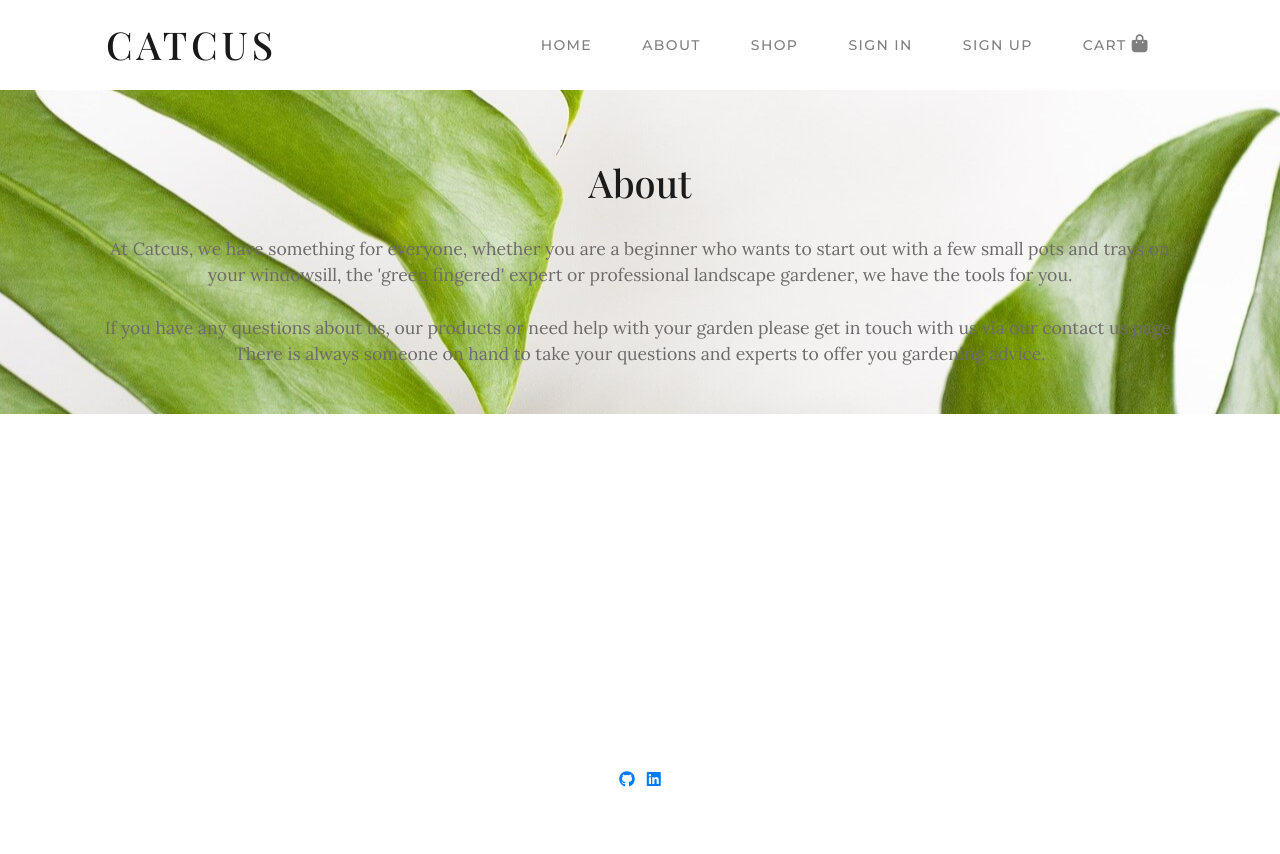
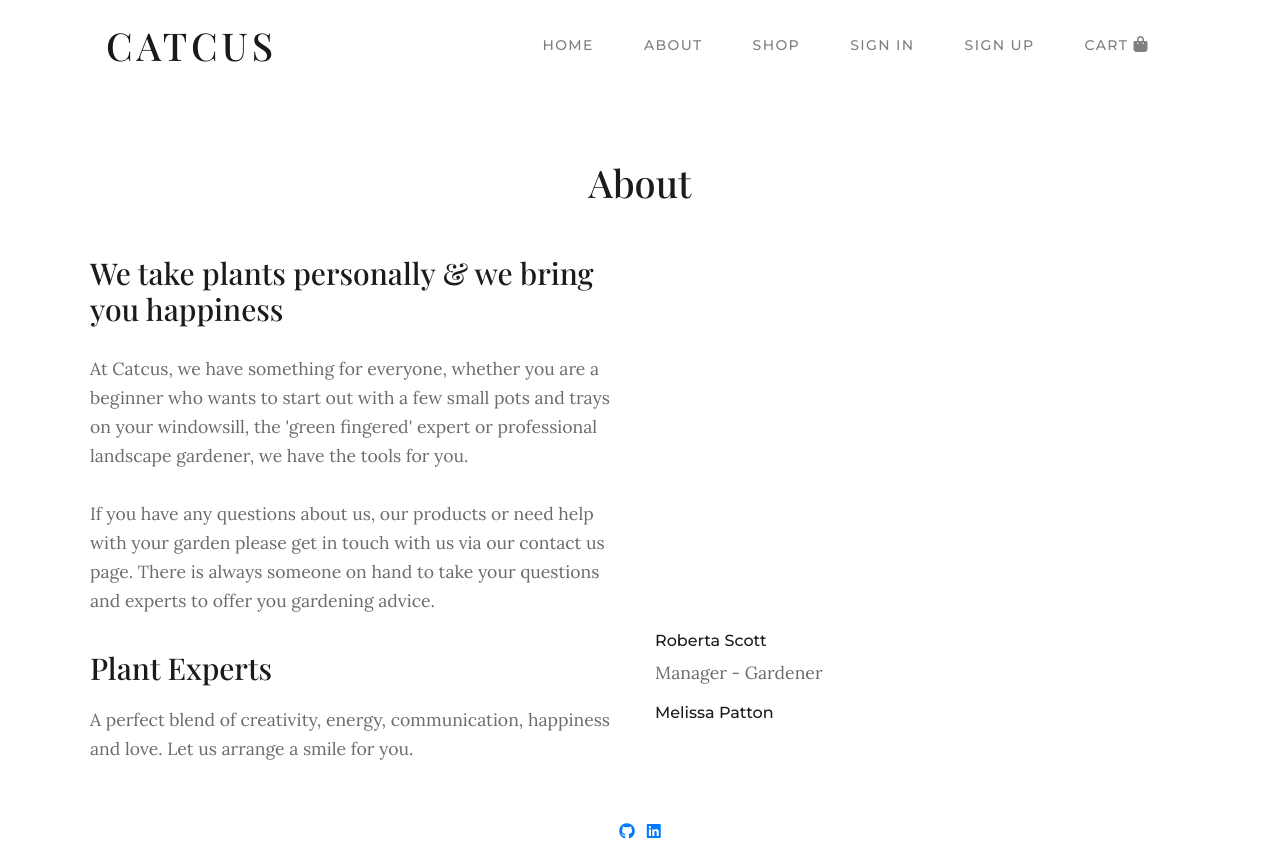
Before and after one commit to elisamunoz/cactus-shop, a Django app: page /about/ in a window 1280 px wide. Before the commit the page ends 787 px from the top, so only its background shows below. Run offline with Django 3.2, Linux system fonts and the light colour scheme; some libraries are stand-ins or nearby versions; grey boxes are pictures that could not be loaded.

Commit message:
fixed margins and added about pictures

```diff
--- a/static/css/accounts.css
+++ b/static/css/accounts.css
@@ -11,6 +11,7 @@
 }
 
 .account__title {
+    font-family: 'Playfair Display', serif;
     padding: 0px 0 30px;
     text-align: center;
 }
@@ -25,6 +26,10 @@
     margin: 0 auto;
     position: relative;
     width: 100%;
+}
+
+.account__form form label {
+    font-family: 'Lora', serif;
 }
 
 .account__img {
--- a/static/css/styles.css
+++ b/static/css/styles.css
@@ -15,6 +15,7 @@
   height: 100%;
   font-family: Montserrat, sans-serif;
   color: #1b1b1b;
+  line-height: 29px;
 }
 
 .navbar,
@@ -80,6 +81,13 @@
   font-size: 38px;
 }
 
+.section__subtitle {
+  font-family: playfair display, serif;
+  font-size: 30px;
+  margin: 19px 0;
+}
+
+
 .button {
   border: 0;
   outline: none;
@@ -128,13 +136,35 @@
   letter-spacing: .1em;
 }
 
-.nav-link:hover {
-  text-decoration: underline;
+.underline {
+  display: inline;
+  position: relative;
+  overflow: hidden;
+}
+.underline:after {
+  content: "";
+  position: absolute;
+  z-index: -1;
+  right: 0;
+  width: 0;
+  bottom: -5px;
+  background: #000;
+  height: 4px;
+  transition-property: width;
+  transition-duration: 0.3s;
+  transition-timing-function: ease-out;
+}
+.underline:hover:after,
+.underline:focus:after,
+.underline:active:after {
+  left: 0;
+  right: auto;
+  width: 100%;
 }
 
 .nav-item i {
   position: relative;
-  font-size: 18px;
+  font-size: 16px;
 }
 
 .badge-warning {
@@ -185,12 +215,7 @@
   width: 90%;
   margin: auto;
   padding: 30px 0;
-  text-align: center;
-}
-
-.background-image__about {
-  background-image: url("/images/about.jpg");
-  background-attachment: fixed;
+  text-align: left;
 }
 
 .about-card {
@@ -220,6 +245,26 @@
 
 .about__text h5 {
   margin-top: 15px;
+}
+/*
+.about__content__image__container {
+  position: relative;
+  width: 100%;
+  height: auto;
+} */
+
+.about__content__text {
+  margin-top: 27px;
+}
+
+
+
+.people1 {
+  background-image: url("/static/images/people-1.png");
+}
+
+.people2 {
+  background-image: url("/static/images/people-2.png");
 }
 
 /* Card */
--- a/static/css/tablet.css
+++ b/static/css/tablet.css
@@ -9,6 +9,7 @@
     .about-card {
         padding: 40px 20px;
     }
+
     /* Product detail url */
     .product__detail__img {
         height: 600px;
--- a/templates/about.html
+++ b/templates/about.html
@@ -2,14 +2,45 @@
 {% block content %}
 <!-- About -->
 <section class="about">
-    <div class="background-image background-image__about">
-        <div class="about__content">
+    <div>
+        <div class="container about__content">
             <h1 class="section__title">About</h1>
-            <p>At Catcus, we have something for everyone, whether you are a beginner who wants to start out with a few small pots and trays on your windowsill, the 'green fingered' expert or professional landscape gardener, we have the tools for you.
-            <br>
-            <br>
-            If you have any questions about us, our products or need help with your garden please get in touch with us via our contact us page. There is always someone on hand to take your questions and experts to offer you gardening advice.</p>
+            <div class="row">
+                <div class="col-12 col-lg-6">
+                    <h3 class="section__subtitle">We take plants personally & we bring you happiness</h3>
+                    <p class ="about__content__text">At Catcus, we have something for everyone, whether you are a beginner who wants to start out with a few small pots and trays on your windowsill, the 'green fingered' expert or professional landscape gardener, we have the tools for you.
+                        <br>
+                        <br>
+                    If you have any questions about us, our products or need help with your garden please get in touch with us via our contact us page. There is always someone on hand to take your questions and experts to offer you gardening advice.</p>
+                </div>
+                <!-- <div class="about__content__image__container"> -->
+                <div class="col-12 col-lg-6 about__content__image"></div>
+                <!-- </div> -->
+            </div>
+            <div class="row">
+                <div class="col-12 col-lg-6 about__people">
+                    <h3 class="section__subtitle">Plant Experts</h3>
+                    <p>A perfect blend of creativity, energy, communication, happiness and love. Let us arrange a smile for you.</p>
+                </div>
+                <div class="col-12 col-lg-6">
+                    <div class="about__people__card">
+                        <div class="background-image people1"></div>
+                        <div class="about__people__card__text">
+                            <h6>Roberta Scott</h6>
+                            <p>Manager - Gardener</p>
+                        </div>
+                    </div>
+                    <div class="about__people__card">
+                        <div class="background-image people2"></div>
+                        <div class="about__people__card__text">
+                            <h6>Melissa Patton</h6>
+                            <p></p>
+                        </div>
+                    </div>
+                </div>
+            </div>
         </div>
+
     </div>
     </div>
   </section>
--- a/templates/base.html
+++ b/templates/base.html
@@ -43,18 +43,18 @@
       </button>
       <div class="collapse navbar-collapse" id="navbarNavAltMarkup">
         <div class="navbar-nav">
-          <a class="nav-item nav-link" href="{% url 'home' %}">Home <span class="sr-only">(current)</span></a>
-          <a class="nav-item nav-link" href="{% url 'about' %}">About</a>
-          <a class="nav-item nav-link" href="{% url 'products_list' %}">Shop</a>
+          <a class="nav-item nav-link underline" href="{% url 'home' %}">Home <span class="sr-only">(current)</span></a>
+          <a class="nav-item nav-link underline" href="{% url 'about' %}">About</a>
+          <a class="nav-item nav-link underline" href="{% url 'products_list' %}">Shop</a>
           {% if user.is_authenticated %}
             <!-- <a class="nav-item nav-link" href="#">Hello {{ user }}</a>
             <a class="nav-item nav-link" href="{% url 'accounts:profile' %}">Profile</a> -->
-            <a class="nav-item nav-link" href="{% url 'accounts:logout' %}">Logout</a>
+            <a class="nav-item nav-link underline" href="{% url 'accounts:logout' %}">Logout</a>
           {% else %}
-            <a class="nav-item nav-link" href="{% url 'accounts:signin' %}">Sign in</a>
-            <a class="nav-item nav-link" href="{% url 'accounts:signup' %}">Sign up</a>
+            <a class="nav-item nav-link underline" href="{% url 'accounts:signin' %}">Sign in</a>
+            <a class="nav-item nav-link underline" href="{% url 'accounts:signup' %}">Sign up</a>
           {% endif %}
-          <a class="nav-item nav-link" href="{% url 'cart' %}">Cart <i class="fas fa-shopping-bag">
+          <a class="nav-item nav-link underline" href="{% url 'cart' %}">Cart <i class="fas fa-shopping-bag">
             {% if product_count > 0 %}
               <label class="badge badge-warning">{{ product_count }}</label>
             {% endif %}
```
Also changed, not shown: static/images/about.jpg, static/images/people-1.png (added), static/images/team-2.png (added).
